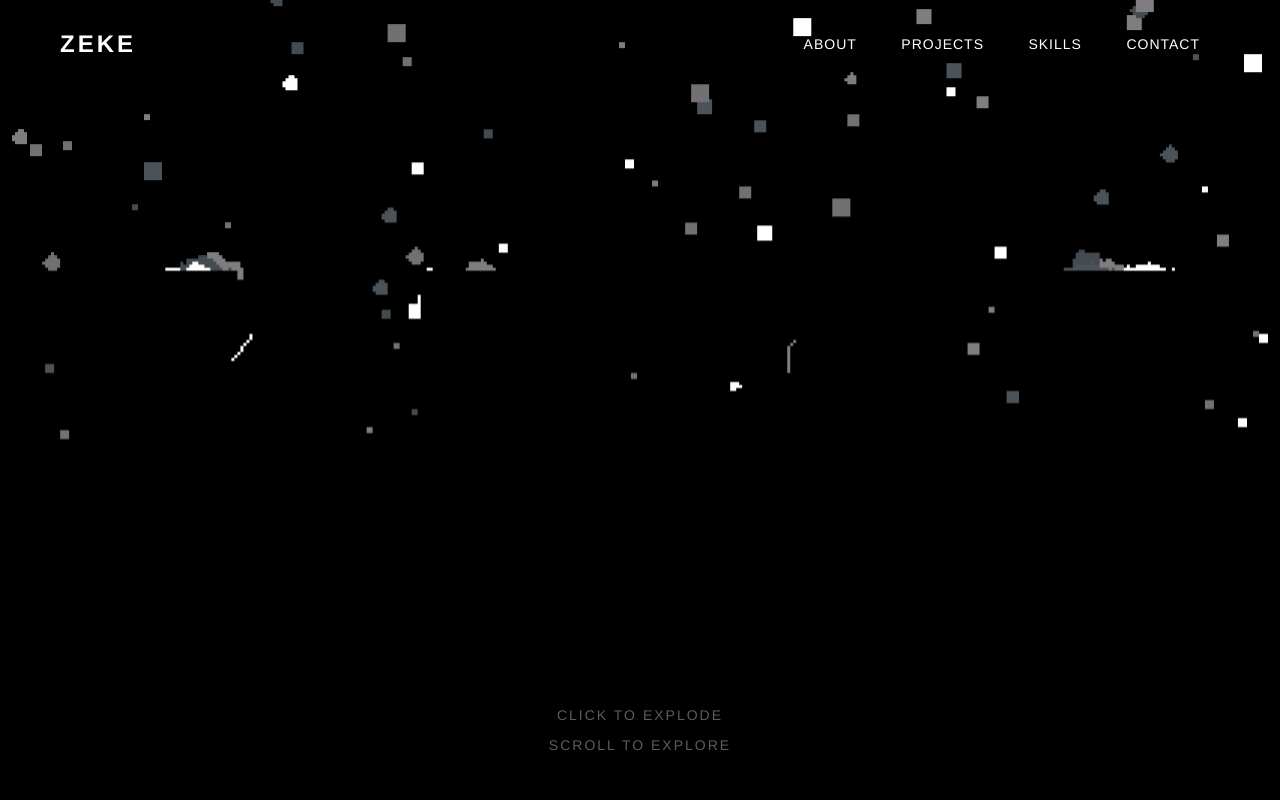
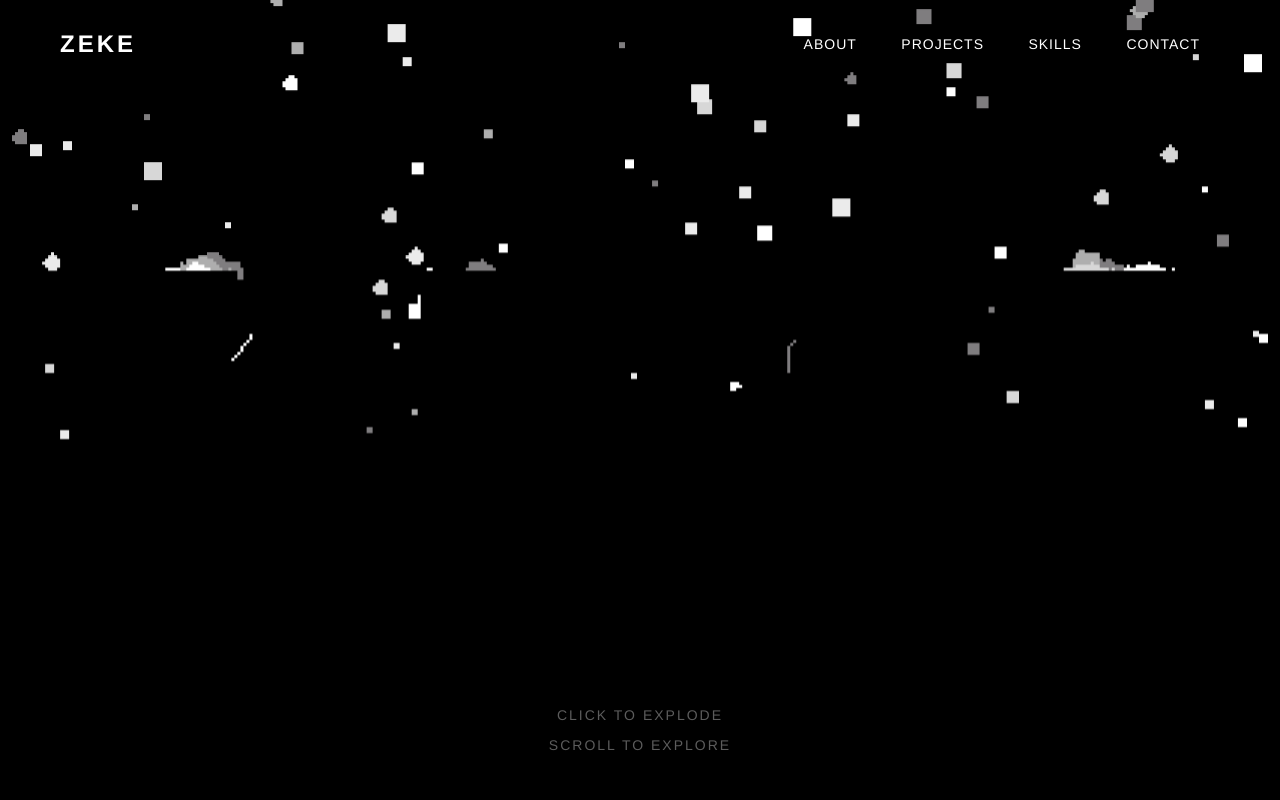
Before and after one commit to Zekegamby/zekegamby.github.io, a plain HTML site: page index.html in a window 1280 px wide. Shown: the top 800 px of the page. Drawn offline with Linux system fonts and the light colour scheme; animation ran at ten frames a second.

Commit message:
Update COLORS array with new color values

```diff
--- a/index.html
+++ b/index.html
@@ -501,7 +501,7 @@
         const BOMB_CHANCE = 0.0005;
         const BOMB_RADIUS = 8;
         const CLICK_RADIUS = 15;
-        const COLORS = ["#444B50","#4B5358","#727072","#7F7D7F","#FFFFFF"];
+        const COLORS = ["#AEAEAE","#D7D7D7","#EBEBEB","#7F7D7F","#FFFFFF"];
 
         const canvas = document.getElementById("sand-canvas");
         const ctx = canvas.getContext("2d");
```
